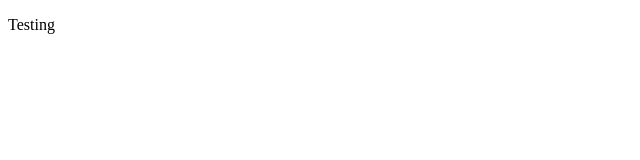
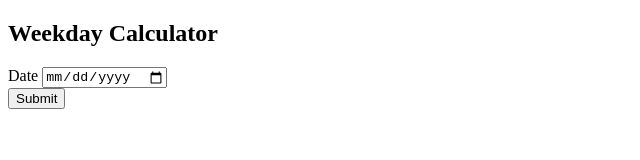
Before and after one commit to zachweintraub/weekday-calculator, a website: page src/index.html in a window 1280 px wide. Shown: the whole page, without its empty margins (0-640 px from the left). Drawn offline with Linux system fonts and the light colour scheme.

Commit message:
create method to return weekday for given date and write coded test

```diff
--- a/src/index.html
+++ b/src/index.html
@@ -7,6 +7,11 @@
     <title>Document</title>
 </head>
 <body>
-    <p>Testing</p>
+    <h2>Weekday Calculator</h2>
+    <form id="formOne">
+        <label for="date">Date</label>
+       <input id='date' name='date' type="date" /><br>
+       <button type="submit" >Submit</button>
+    </form>
 </body>
 </html>
```
Also changed, not shown: spec/calculator-spec.js (added, +10 -0 lines), src/calculator.js (added, +11 -0 lines), src/main.js (+6 -1 lines), 1 other file.
